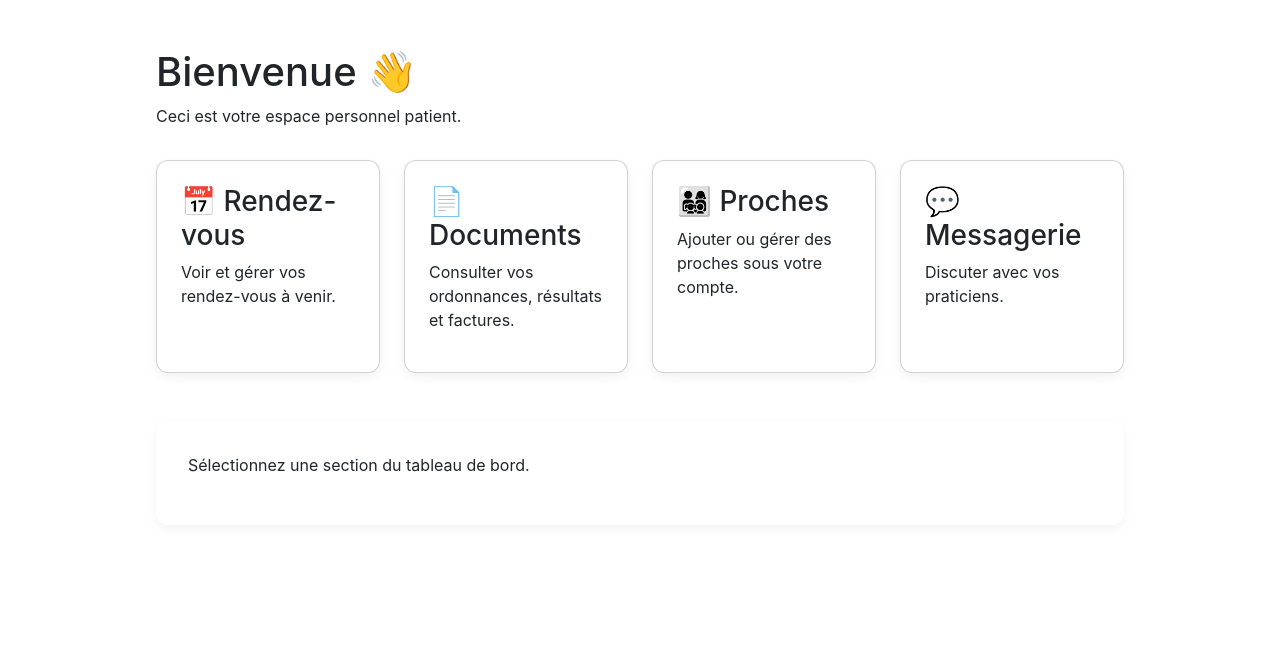
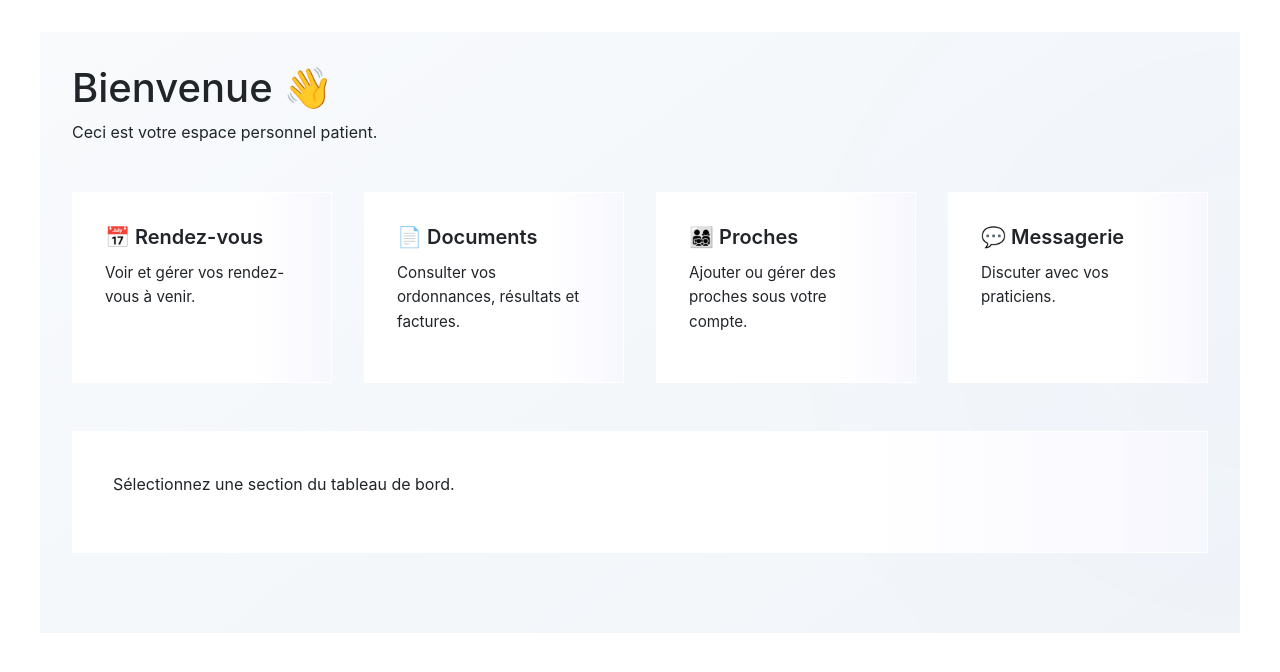
Before and after one commit to wiame223/kkkk, an Angular app: page /dashboard-patient in a window 1280 px wide. Shown: the top 672 px of the page. Built offline with nearby package versions, Linux system fonts and the light colour scheme.

Commit message:
Your commit message

```diff
--- a/src/app/pages/patient-dashboard.css
+++ b/src/app/pages/patient-dashboard.css
@@ -1,67 +1,238 @@
+:root {
+  --primary-100: #e0e7ff;
+  --primary-200: #c7d2fe;
+  --primary-300: #a5b4fc;
+  --primary-400: #818cf8;
+  --primary-500: #6366f1;
+  --primary-600: #4f46e5;
+  --primary-700: #4338ca;
+  --primary-800: #3730a3;
+  --primary-900: #312e81;
+  --gradient-blue: linear-gradient(135deg, var(--primary-400) 0%, var(--primary-600) 100%);
+  --text-dark: #1e1b4b;
+  --text-light: #64748b;
+  --white: #ffffff;
+  --shadow-sm: 0 1px 3px rgba(99, 102, 241, 0.12);
+  --shadow-md: 0 4px 6px rgba(99, 102, 241, 0.15);
+  --shadow-lg: 0 10px 15px rgba(99, 102, 241, 0.2);
+  --radius-sm: 8px;
+  --radius-md: 12px;
+  --radius-lg: 16px;
+  --transition: all 0.3s cubic-bezier(0.4, 0, 0.2, 1);
+}
+
 .dashboard-container {
-  max-width: 1000px;
+  max-width: 1200px;
   margin: 2rem auto;
-  padding: 1rem;
+  padding: 2rem;
   font-family: 'Inter', sans-serif;
+  background: linear-gradient(145deg, #f8fafc 0%, #f1f5f9 100%);
+  border-radius: var(--radius-lg);
+  box-shadow: var(--shadow-sm);
+  position: relative;
+  overflow: hidden;
+}
+
+.dashboard-container::before {
+  content: '';
+  position: absolute;
+  top: -50%;
+  right: -50%;
+  width: 100%;
+  height: 200%;
+  background: radial-gradient(circle, rgba(99, 102, 241, 0.08) 0%, transparent 70%);
+  z-index: 0;
+  animation: pulse 15s infinite alternate;
+}
+
+@keyframes pulse {
+  0% { opacity: 0.3; transform: scale(0.95); }
+  100% { opacity: 0.1; transform: scale(1.05); }
 }
 
 .card-grid {
   display: grid;
-  grid-template-columns: repeat(auto-fit, minmax(220px, 1fr));
-  gap: 1.5rem;
-  margin-top: 2rem;
+  grid-template-columns: repeat(auto-fit, minmax(260px, 1fr));
+  gap: 2rem;
+  margin: 3rem 0;
+  position: relative;
+  z-index: 1;
 }
 
 .card {
-  background: white;
-  border-radius: 12px;
-  padding: 1.5rem;
-  box-shadow: 0 4px 12px rgba(0, 0, 0, 0.06);
+  background: rgba(255, 255, 255, 0.95);
+  backdrop-filter: blur(8px);
+  border-radius: var(--radius-md);
+  padding: 2rem;
+  box-shadow: var(--shadow-sm);
   cursor: pointer;
-  transition: all 0.3s ease;
+  transition: var(--transition);
+  position: relative;
+  overflow: hidden;
+  border: 1px solid rgba(255, 255, 255, 0.2);
+  z-index: 1;
+}
+
+.card::before {
+  content: '';
+  position: absolute;
+  top: 0;
+  left: 0;
+  width: 100%;
+  height: 100%;
+  background: linear-gradient(135deg, rgba(99, 102, 241, 0.05) 0%, rgba(99, 102, 241, 0) 60%);
+  opacity: 0;
+  transition: var(--transition);
 }
 
 .card:hover {
-  background-color: #f0f4ff;
-  transform: translateY(-4px);
+  transform: translateY(-8px) scale(1.02);
+  box-shadow: var(--shadow-lg);
+  background: rgba(255, 255, 255, 1);
+  border-color: var(--primary-200);
+}
+
+.card:hover::before {
+  opacity: 1;
+}
+
+.card h3 {
+  font-size: 1.25rem;
+  font-weight: 600;
+  color: var(--primary-800);
+  margin-bottom: 0.75rem;
+  position: relative;
+  display: inline-block;
+}
+
+.card h3::after {
+  content: '';
+  position: absolute;
+  bottom: -4px;
+  left: 0;
+  width: 0;
+  height: 2px;
+  background: var(--gradient-blue);
+  transition: var(--transition);
+}
+
+.card:hover h3::after {
+  width: 100%;
+}
+
+.card p {
+  color: var(--text-light);
+  font-size: 0.95rem;
+  line-height: 1.6;
 }
 
 .section-container {
-  background: #ffffff;
-  border-radius: 12px;
-  padding: 2rem;
-  box-shadow: 0 4px 12px rgba(0, 0, 0, 0.05);
+  background: rgba(255, 255, 255, 0.95);
+  backdrop-filter: blur(8px);
+  border-radius: var(--radius-md);
+  padding: 2.5rem;
+  box-shadow: var(--shadow-sm);
+  margin: 3rem 0;
+  position: relative;
+  z-index: 1;
+  border: 1px solid rgba(255, 255, 255, 0.2);
+  transition: var(--transition);
+}
+
+.section-container:hover {
+  box-shadow: var(--shadow-md);
+  border-color: var(--primary-200);
 }
 
 .calendar-placeholder {
-  background-color: #f8f9fc;
-  padding: 1.5rem;
-  border-radius: 8px;
+  background: linear-gradient(145deg, var(--primary-100) 0%, var(--primary-50) 100%);
+  padding: 2.5rem;
+  border-radius: var(--radius-sm);
   text-align: center;
-  font-style: italic;
-  color: #555;
+  color: var(--primary-700);
+  border: 1px dashed var(--primary-300);
+  margin-top: 1.5rem;
+  position: relative;
+  overflow: hidden;
+}
+
+.calendar-placeholder::after {
+  content: '';
+  position: absolute;
+  top: -20%;
+  right: -20%;
+  width: 60%;
+  height: 140%;
+  background: linear-gradient(45deg, rgba(99, 102, 241, 0.08) 0%, rgba(99, 102, 241, 0) 50%);
+  transform: rotate(15deg);
 }
 
 .chat-box {
-  background: #f4f6fa;
-  padding: 1rem;
-  border-radius: 8px;
+  background: rgba(255, 255, 255, 0.95);
+  backdrop-filter: blur(8px);
+  padding: 1.5rem;
+  border-radius: var(--radius-md);
+  box-shadow: var(--shadow-sm);
+  max-width: 800px;
+  margin: 0 auto;
+  border: 1px solid rgba(255, 255, 255, 0.2);
 }
 
 .message {
-  padding: 0.75rem 1rem;
-  border-radius: 10px;
-  margin: 0.5rem 0;
-  max-width: 60%;
+  padding: 1rem 1.5rem;
+  border-radius: var(--radius-sm);
+  margin: 0.75rem 0;
+  max-width: 70%;
+  font-size: 0.95rem;
+  line-height: 1.6;
+  position: relative;
+  transition: var(--transition);
+  box-shadow: 0 2px 6px rgba(0, 0, 0, 0.03);
 }
 
 .from {
-  background-color: #d1e7ff;
+  background: linear-gradient(145deg, var(--primary-100) 0%, var(--white) 100%);
+  border-bottom-left-radius: 4px;
   align-self: flex-start;
+  box-shadow: var(--shadow-sm);
+  border-left: 3px solid var(--primary-400);
 }
 
 .to {
-  background-color: #e2ffe4;
+  background: var(--gradient-blue);
+  color: white;
+  border-bottom-right-radius: 4px;
   align-self: flex-end;
   margin-left: auto;
+  box-shadow: var(--shadow-md);
+  border-right: 3px solid var(--primary-700);
 }
+
+/* Effets de lumière bleue */
+.card::after,
+.section-container::before {
+  content: '';
+  position: absolute;
+  top: 0;
+  right: 0;
+  width: 30%;
+  height: 100%;
+  background: linear-gradient(90deg, rgba(99, 102, 241, 0) 0%, rgba(99, 102, 241, 0.05) 100%);
+  pointer-events: none;
+  z-index: -1;
+}
+
+/* Responsive */
+@media (max-width: 768px) {
+  .dashboard-container {
+    padding: 1.5rem;
+  }
+
+  .card-grid {
+    grid-template-columns: 1fr;
+  }
+
+  .message {
+    max-width: 85%;
+  }
+}
```
